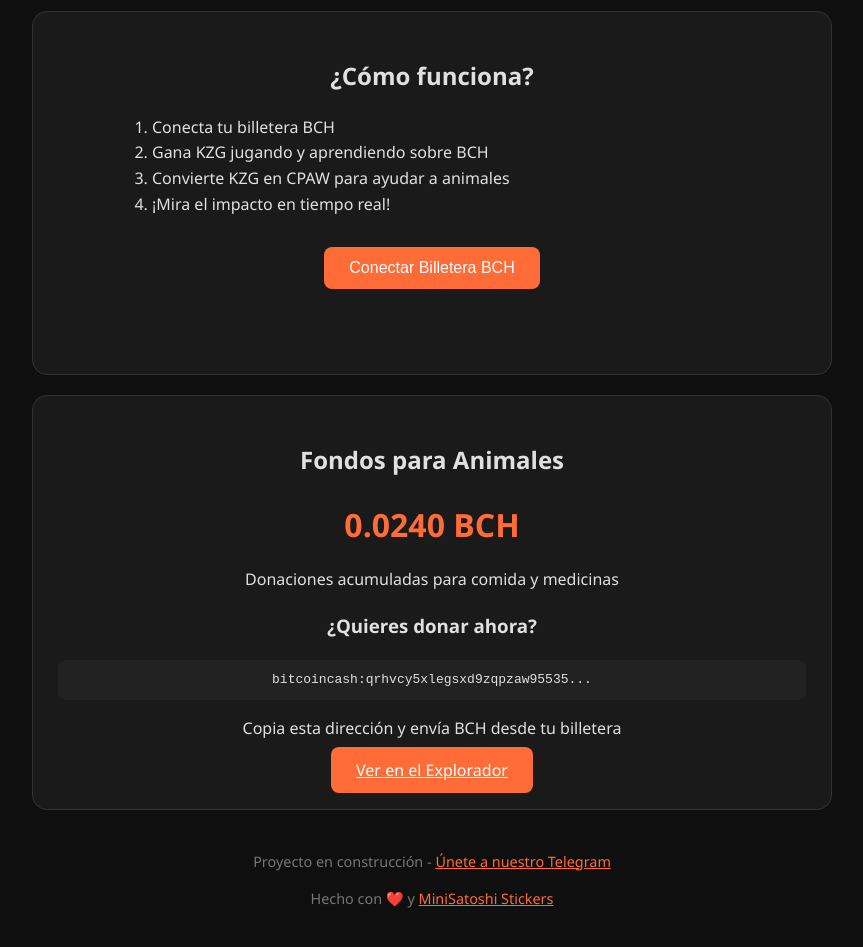
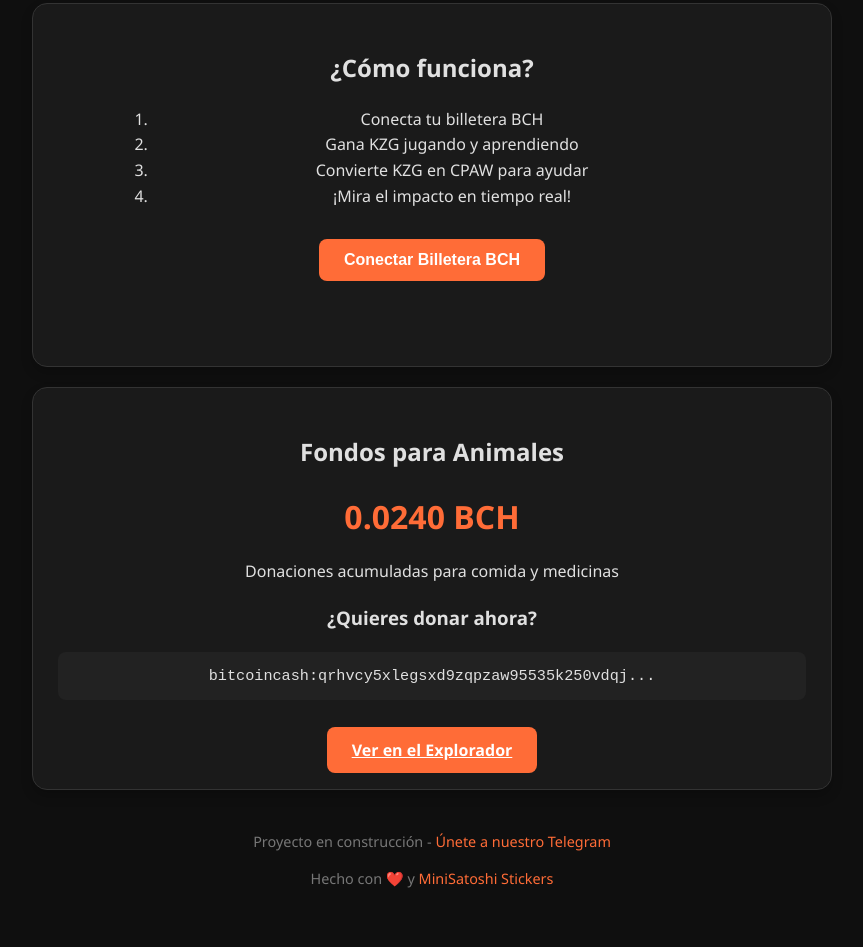
Before and after one commit to Kevinzg13/cpaw-rescate, a plain HTML site: page index.html in a window 1280 px wide. Shown: the part 233-1180 px from the top of the page, without its empty margins (208-1071 px from the left). After the commit the page ends 1157 px from the top, so only its background shows below. Drawn offline with Linux system fonts and the light colour scheme.

Commit message:
Update index.html

```diff
--- a/index.html
+++ b/index.html
@@ -7,18 +7,23 @@
   <script src="https://unpkg.com/@psf/badger-sdk@1.0.0-beta.2/dist/badger-sdk.min.js"></script>
   <style>
     :root { --bch-orange: #ff6c37; --dark-bg: #0f0f0f; --light-text: #e0e0e0; }
-    body { font-family: 'Segoe UI', Tahoma, Geneva, Verdana, sans-serif; background: var(--dark-bg); color: var(--light-text); line-height: 1.6; }
+    body { font-family: 'Segoe UI', Tahoma, Geneva, Verdana, sans-serif; background: var(--dark-bg); color: var(--light-text); line-height: 1.6; margin: 0; padding: 0; }
     .container { max-width: 800px; margin: 0 auto; padding: 20px; text-align: center; }
     .header { margin-bottom: 30px; }
     .logo { font-size: 2.5rem; color: var(--bch-orange); margin: 10px 0; }
-    .sticker { max-width: 80px; margin: 10px auto; display: block; }
-    .card { background: #1a1a1a; border-radius: 15px; padding: 25px; margin: 20px 0; border: 1px solid #333; }
-    .btn { background: var(--bch-orange); color: white; border: none; padding: 12px 25px; font-size: 1rem; border-radius: 8px; cursor: pointer; margin: 10px; transition: all 0.3s; }
+    .sticker { max-width: 80px; margin: 10px auto; display: block; border-radius: 10px; box-shadow: 0 4px 8px rgba(0,0,0,0.3); }
+    .card { background: #1a1a1a; border-radius: 15px; padding: 25px; margin: 20px 0; border: 1px solid #333; box-shadow: 0 6px 12px rgba(0,0,0,0.2); }
+    .btn { background: var(--bch-orange); color: white; border: none; padding: 12px 25px; font-size: 1rem; border-radius: 8px; cursor: pointer; margin: 10px; transition: all 0.3s; font-weight: bold; }
     .btn:hover { background: #e05a2c; transform: scale(1.05); }
-    .bch-address { background: #222; padding: 10px; border-radius: 8px; font-family: monospace; word-break: break-all; margin: 15px 0; }
+    .bch-address { background: #222; padding: 12px; border-radius: 8px; font-family: monospace; word-break: break-all; margin: 15px 0; font-size: 0.95rem; cursor: pointer; }
+    .bch-address:hover { background: #2a2a2a; }
     .counter { font-size: 2rem; color: var(--bch-orange); font-weight: bold; margin: 15px 0; }
     .footer { margin-top: 40px; font-size: 0.9rem; color: #777; }
-    @media (max-width: 600px) { .container { padding: 15px; } .logo { font-size: 2rem; } }
+    @media (max-width: 600px) {
+      .container { padding: 15px; }
+      .logo { font-size: 2rem; }
+      .btn { padding: 10px 20px; font-size: 0.95rem; }
+    }
   </style>
 </head>
 <body>
@@ -31,41 +36,62 @@
 
     <div class="card">
       <h2>¿Cómo funciona?</h2>
-      <ol style="text-align: left; max-width: 600px; margin: 20px auto;">
+      <ol style="text-align: left; max-width: 600px; margin: 20px auto; text-align: center;">
         <li>Conecta tu billetera BCH</li>
-        <li>Gana KZG jugando y aprendiendo sobre BCH</li>
-        <li>Convierte KZG en CPAW para ayudar a animales</li>
+        <li>Gana KZG jugando y aprendiendo</li>
+        <li>Convierte KZG en CPAW para ayudar</li>
         <li>¡Mira el impacto en tiempo real!</li>
       </ol>
       <button class="btn" id="connectWallet">Conectar Billetera BCH</button>
-      <p id="walletStatus" style="margin-top: 10px; min-height: 24px;"></p>
+      <p id="walletStatus" style="margin-top: 10px; min-height: 24px; color: #ff6c37;"></p>
     </div>
 
     <div class="card">
       <h2>Fondos para Animales</h2>
-      <div class="counter" id="fundCounter">0.0000 BCH</div>
+      <div class="counter" id="fundCounter">0.0240 BCH</div>
       <p>Donaciones acumuladas para comida y medicinas</p>
 
       <h3>¿Quieres donar ahora?</h3>
-      <div class="bch-address">bitcoincash:qrhvcy5xlegsxd9zqpzaw95535...</div>
-      <p>Copia esta dirección y envía BCH desde tu billetera</p>
-      <a href="https://explorer.bitcoin.com/bch/address/bitcoincash:qrhvcy5xlegsxd9zqpzaw95535..." target="_blank" class="btn">Ver en el Explorador</a>
+      <div class="bch-address" id="donationAddress" onclick="copyAddress()">bitcoincash:qrhvcy5xlegsxd9zqpzaw95535k250vdqj...</div>
+      <p id="copyMessage" style="color: #777; font-size: 0.85rem; height: 18px; margin: 5px 0;"></p>
+      <a href="https://explorer.bitcoin.com/bch/address/bitcoincash:qrhvcy5xlegsxd9zqpzaw95535k250vdqj..." target="_blank" class="btn">Ver en el Explorador</a>
     </div>
 
     <div class="footer">
-      <p>Proyecto en construcción - <a href="https://t.me/CPAWRescate" style="color: var(--bch-orange);">Únete a nuestro Telegram</a></p>
-      <p>Hecho con ❤️ y <a href="https://minisatoshi.cash" target="_blank" style="color: var(--bch-orange);">MiniSatoshi Stickers</a></p>
+      <p>Proyecto en construcción - <a href="https://t.me/cpawrescate" style="color: var(--bch-orange); text-decoration: none;">Únete a nuestro Telegram</a></p>
+      <p>Hecho con ❤️ y <a href="https://minisatoshi.cash" target="_blank" style="color: var(--bch-orange); text-decoration: none;">MiniSatoshi Stickers</a></p>
     </div>
   </div>
 
   <script>
-    // Reemplaza con tu dirección BCH real
-    const DONATION_ADDRESS = "bitcoincash:qrhvcy5xlegsxd9zqpzaw95535...";
-    const FUND_COUNTER_ID = "fundCounter";
+    // CONFIGURACIÓN PERSONALIZABLE - ¡MODIFICA ESTOS VALORES!
+    const CONFIG = {
+      DONATION_ADDRESS: "bitcoincash:qrhvcy5xlegsxd9zqpzaw95535k250vdqj...", // ¡REEMPLAZA CON TU DIRECCIÓN REAL!
+      EXPLORER_URL: "https://explorer.bitcoin.com/bch/address/bitcoincash:qrhvcy5xlegsxd9zqpzaw95535k250vdqj...", // ¡ACTUALIZA!
+      TELEGRAM_GROUP: "https://t.me/cpawrescate", // ¡ENLACE REAL DE TU GRUPO!
+      INITIAL_FUNDS: 0.024 // Valor inicial en BCH (actualiza según donaciones reales)
+    };
 
-    // Simulación de fondos (actualiza manualmente según donaciones reales)
-    let currentFunds = 0.024; // Ejemplo inicial
-    document.getElementById(FUND_COUNTER_ID).textContent = currentFunds.toFixed(4) + " BCH";
+    // Elementos DOM
+    const fundCounter = document.getElementById('fundCounter');
+    const donationAddress = document.getElementById('donationAddress');
+    const copyMessage = document.getElementById('copyMessage');
+
+    // Inicializar contador
+    fundCounter.textContent = CONFIG.INITIAL_FUNDS.toFixed(4) + " BCH";
+
+    // Actualizar enlaces con configuración
+    document.querySelector('a[href*="explorer.bitcoin.com"]').href = CONFIG.EXPLORER_URL;
+    document.querySelector('a[href*="t.me"]').href = CONFIG.TELEGRAM_GROUP;
+    donationAddress.textContent = CONFIG.DONATION_ADDRESS;
+
+    // Función para copiar dirección
+    function copyAddress() {
+      navigator.clipboard.writeText(CONFIG.DONATION_ADDRESS).then(() => {
+        copyMessage.textContent = "¡Dirección copiada!";
+        setTimeout(() => { copyMessage.textContent = ""; }, 2000);
+      });
+    }
 
     // Conexión a Badger Wallet
     document.getElementById("connectWallet").addEventListener("click", async () => {
@@ -81,12 +107,13 @@
           ✅ Billetera conectada: <br><small>${address.slice(0, 10)}...${address.slice(-5)}</small>
         `;
         document.getElementById("connectWallet").disabled = true;
+        document.getElementById("connectWallet").style.opacity = "0.7";
 
-        // En el futuro: aquí iría la lógica para reclamar KZG
+        // Aquí irá la lógica para reclamar KZG cuando esté lista
         console.log("Dirección BCH conectada:", address);
       } catch (error) {
         document.getElementById("walletStatus").innerHTML = `
-          ❌ Error: ${error.message || "Permiso denegado"}
+          ❌ Error: ${error.message || "No se pudo conectar la billetera"}
         `;
         console.error("Error al conectar wallet:", error);
       }
```
